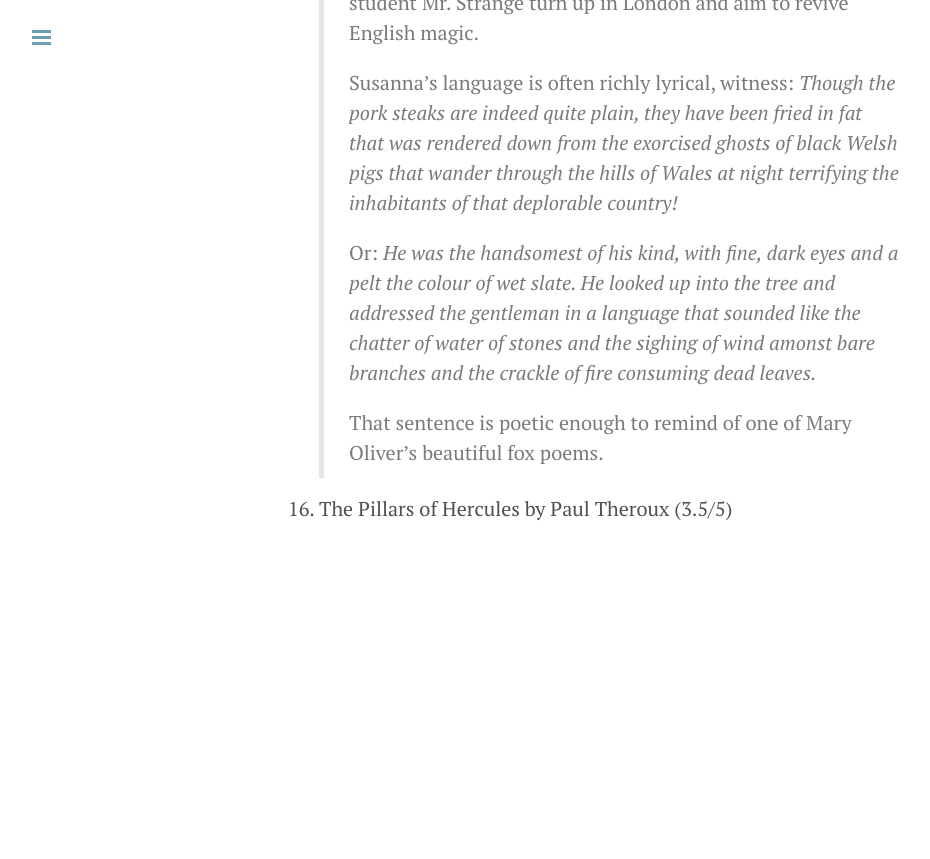
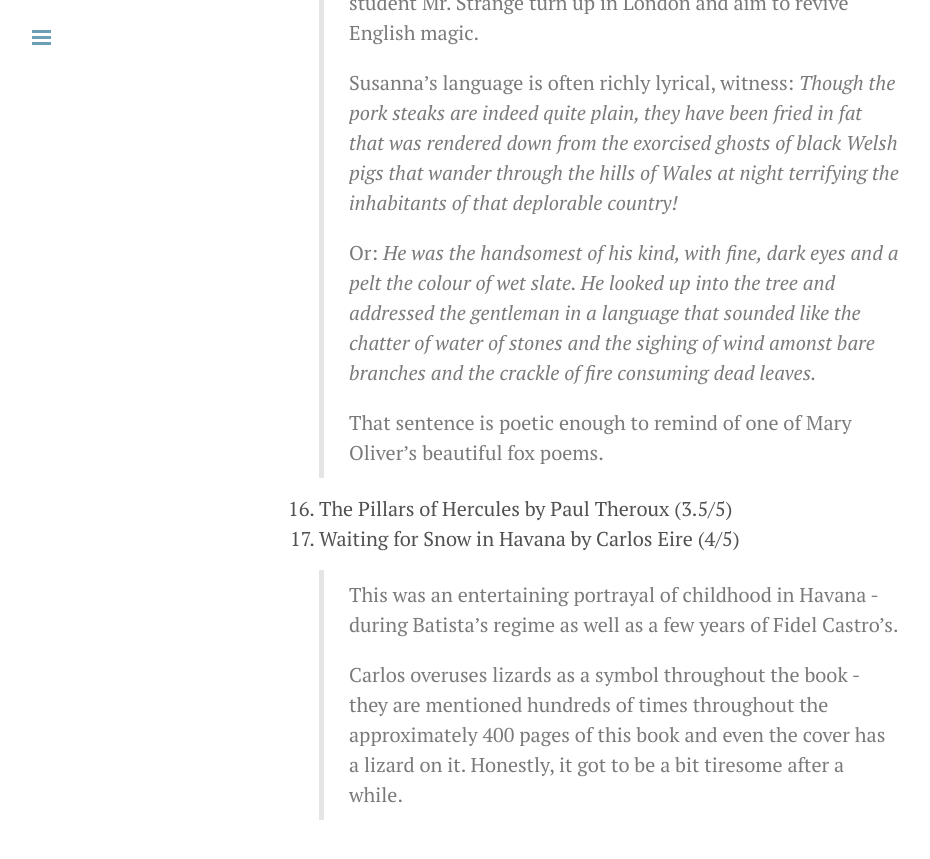
Before and after one commit to regularcoder/regularcoder, a Jekyll site: the page built from reading.md, in a window 1280 px wide and 900 px high, scrolled down 3088 px. Shown: the top 859 px of the window, without its empty margins (1-931 px from the left). Built offline with Jekyll 4.4.1, drawn with Linux system fonts in a browser that asks for light colours; Markdown is read by kramdown in place of the engine named in the settings; before the commit the page ends 3692 px from its top, so only the background shows below that.

Commit message:
Added Waiting for snow in havana

```diff
--- a/reading.md
+++ b/reading.md
@@ -49,3 +49,7 @@
 >
 > That sentence is poetic enough to remind of one of Mary Oliver's beautiful fox poems.
 16. The Pillars of Hercules by Paul Theroux (3.5/5)
+17. Waiting for Snow in Havana by Carlos Eire (4/5)
+> This was an entertaining portrayal of childhood in Havana - during Batista's regime as well as a few years of Fidel Castro's.
+>
+> Carlos overuses lizards as a symbol throughout the book - they are mentioned hundreds of times throughout the approximately 400 pages of this book and even the cover has a lizard on it. Honestly, it got to be a bit tiresome after a while.
```
